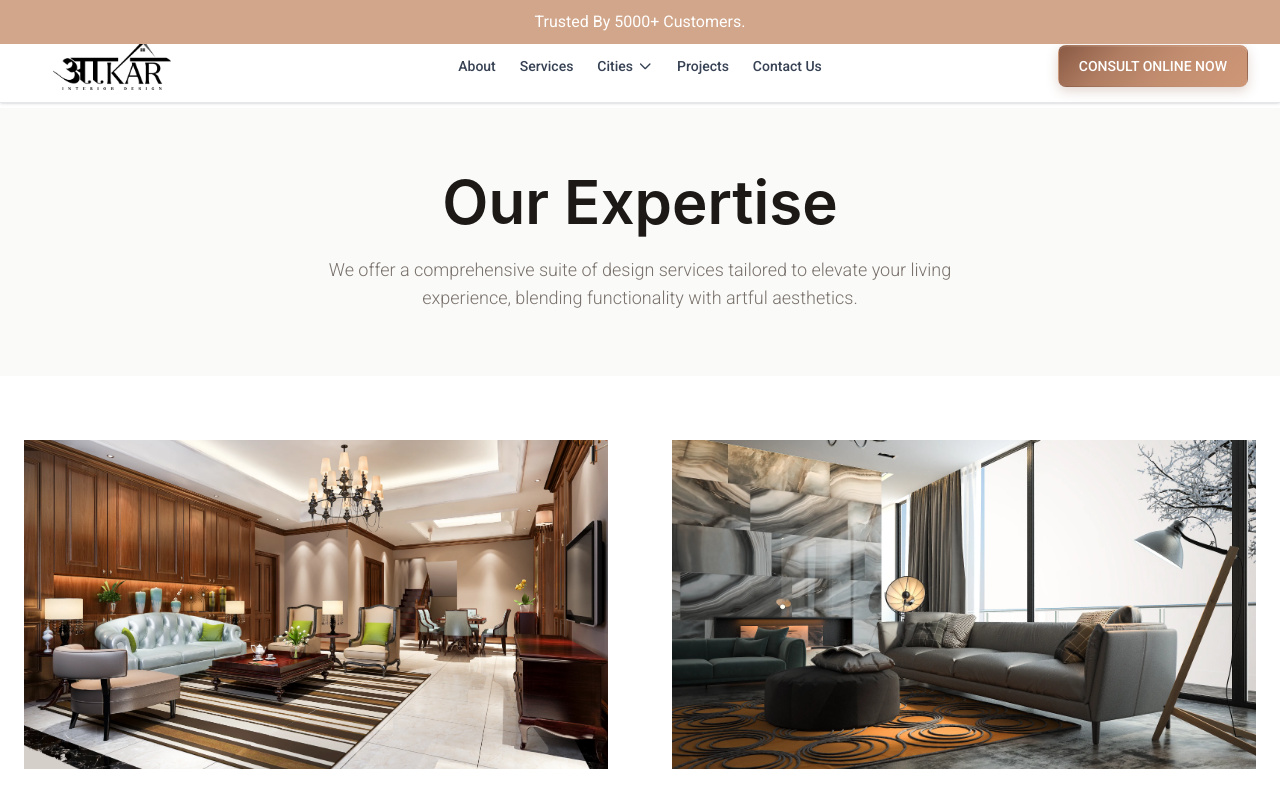
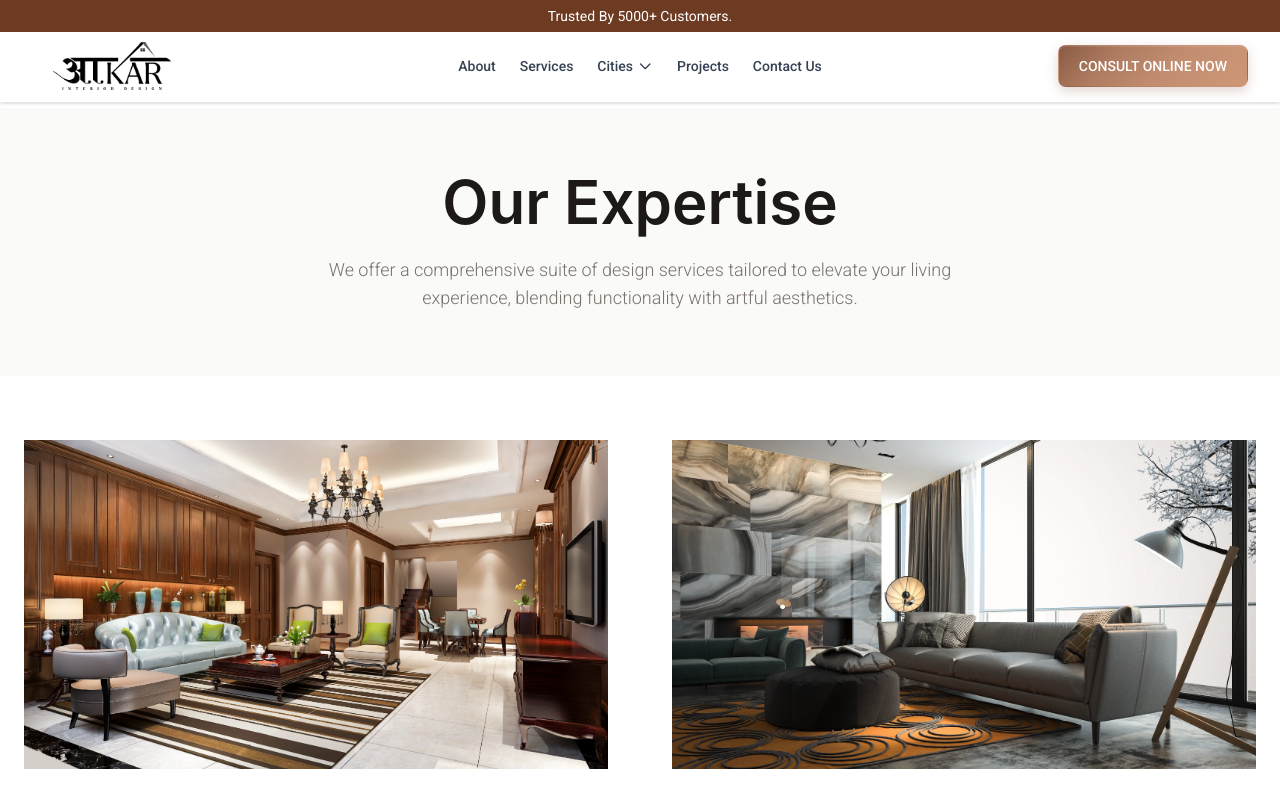
Before and after one commit to scaleacrestools-sketch/my-app-aakar, a Next.js app: page /services in a window 1280 px wide. Shown: the top 796 px of the page. Built offline with nearby package versions, Linux system fonts and the light colour scheme; a web font is replaced by a local one.

Commit message:
add cookie update

```diff
--- a/app/components/CookieBanner.tsx
+++ b/app/components/CookieBanner.tsx
@@ -8,9 +8,9 @@ export default function CookieBanner() {
   if (!isVisible) return null;
 
   return (
-    <div className="fixed top-0 left-0 right-0 z-[60] bg-[#D2A68A] py-2 sm:py-2.5 px-4 sm:px-6">
-      <div className="max-w-7xl mx-auto flex items-center justify-center">
-        <p className="text-white text-sm sm:text-base text-center">
+    <div className="fixed top-0 left-0 right-0 z-[60] bg-[#6D3A22] py-1 sm:py-1.5 px-4 sm:px-6 m-0">
+      <div className="max-w-7xl mx-auto flex items-center justify-center h-full">
+        <p className="text-white text-xs sm:text-sm text-center">
           Trusted By 5000+ Customers.{" "}
           {/* <a
             href="#cookie-policy"
--- a/app/globals.css
+++ b/app/globals.css
@@ -20,6 +20,11 @@
     --background: #0a0a0a;
     --foreground: #ededed;
   }
+}
+
+html, body {
+  margin: 0;
+  padding: 0;
 }
 
 body {
```
